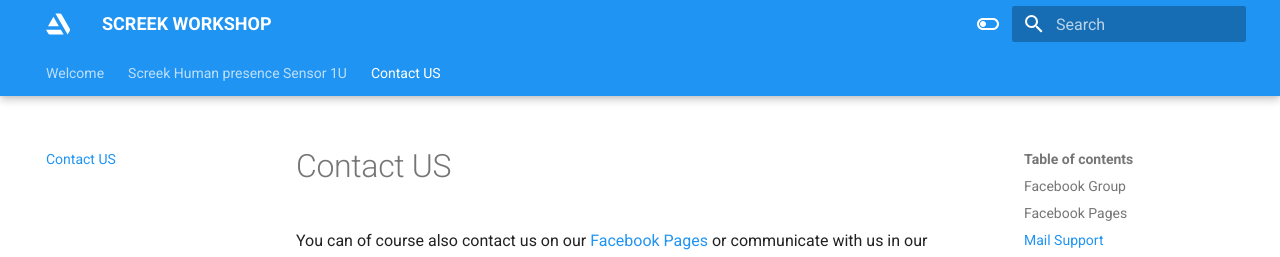
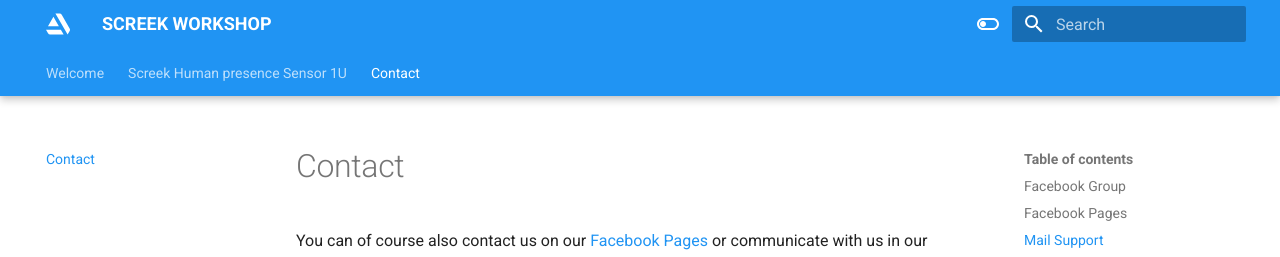
Before and after one commit to screek-workshop/sites, an MkDocs documentation site: the page built from docs/support.md, in a window 1280 px wide and 1050 px high. Shown: the top 257 px of the window. Built offline with MkDocs 1.6.1 and Material for MkDocs 9.7.7, drawn with Linux system fonts in a browser that asks for light colours.

Commit message:
联系按钮

```diff
--- a/mkdocs.yml
+++ b/mkdocs.yml
@@ -106,4 +106,4 @@
       - Frimware Upgrade: 1u/firmware.md
       # - Hilink APP: presence_sensor/hilink_app.md
       # - FAQ: presence_sensor/faq.md
-  - Contact US: support.md
+  - Contact: support.md
```
